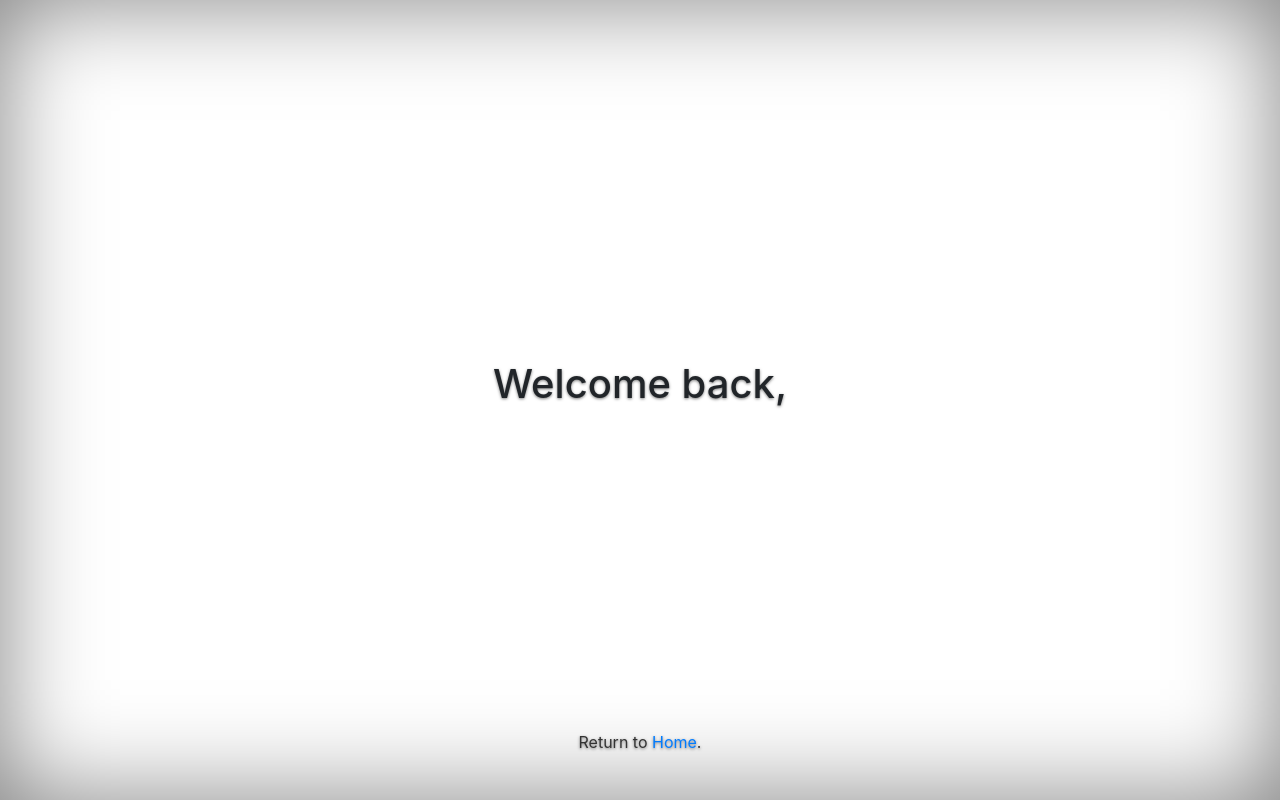
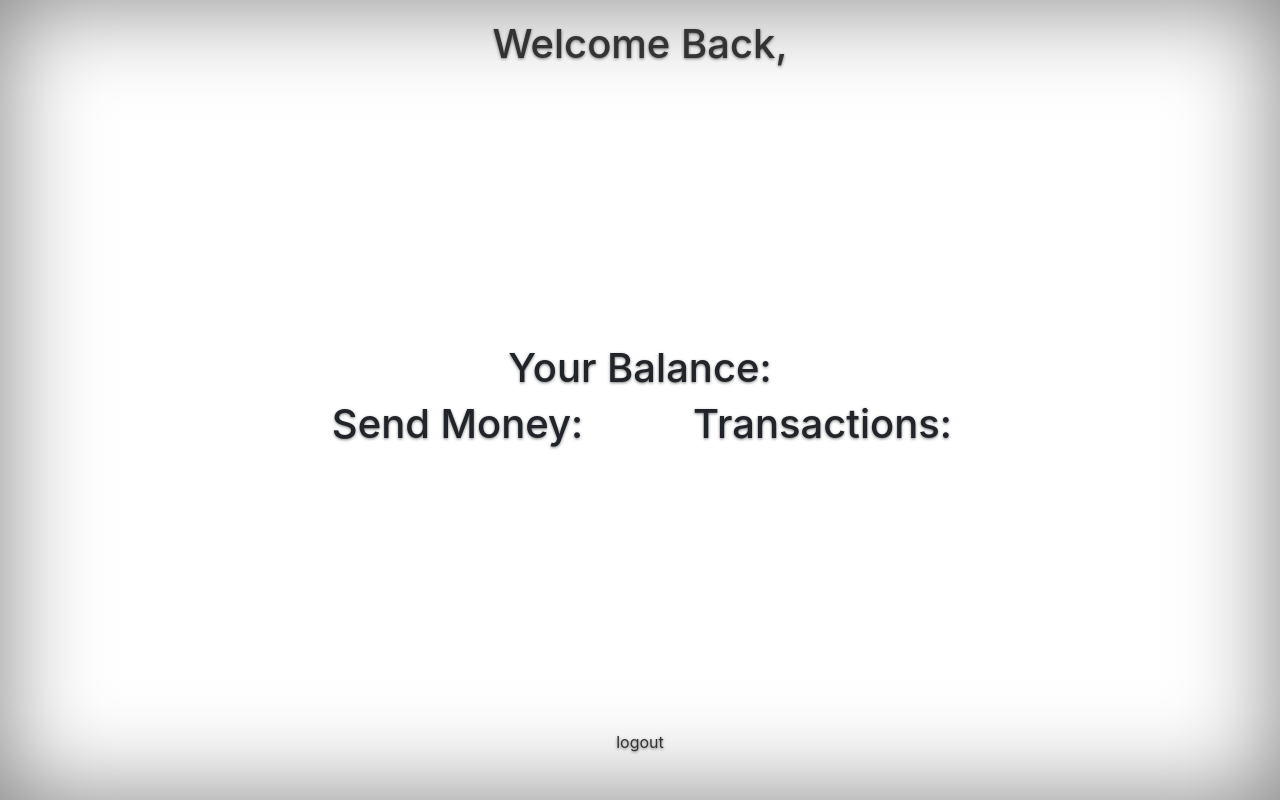
Before and after one commit to littleg13/HackKU2020, a PHP site: page /OAuth2/indexReturn.html in a window 1280 px wide. Run offline with PHP 8.4, Linux system fonts and the light colour scheme.

Commit message:
git add dot

```diff
--- a/WebServer/OAuth2/forHTML.html
+++ b/WebServer/OAuth2/forHTML.html
@@ -27,7 +27,7 @@
 			.then(response => {
             const { username, avatar, id } = response;
             console.log(username);
-            window.location.href = "/?username=" + username + "&avatar=" + avatar + "&id=" + id;
+            window.location.href = "/index.php?username=" + username + "&avatar=" + avatar + "&id=" + id;
 			})
 			.catch(console.error);
 	}
--- a/WebServer/OAuth2/index.php
+++ b/WebServer/OAuth2/index.php
@@ -40,5 +40,5 @@
 }
 
 $conn->close();
-header('');
+header('Location: /indexReturn.html');
 ?>
--- a/WebServer/OAuth2/indexReturn.html
+++ b/WebServer/OAuth2/indexReturn.html
@@ -1,5 +1,4 @@
-<!DOCTYPE html>
-<html>
+<html lang="en">
 <head>
     <meta charset="utf-8">
     <meta http-equiv="X-UA-Compatible" content="IE=edge">
@@ -9,7 +8,6 @@
     <meta name="author" content="Nick, Grady, Cameron, Eric">
 
     <style>
-		/* Links */
 a,
 a:focus,
 a:hover {
@@ -65,6 +63,7 @@
   padding: 30px;
 }
 
+
 /*
  * Cover
  */
@@ -76,12 +75,10 @@
   padding: 10px 20px;
   font-weight: 700;
 }
+
+.masthead,
 .mastfoot {
   color: #333;
-		}
-
-		.rounded-circle {
-			padding: 10px 0px;
 }
 /*
  * Affix and center
@@ -89,13 +86,19 @@
 
 @media (min-width: 768px) {
 
+  .masthead {
+	  position: fixed;
+	  top: 20px;
+  }
   .mastfoot {
     position: fixed;
     bottom: 0;
   }
+  .row,
   .site-wrapper-inner {
     vertical-align: middle; /* Start the vertical centering */
   }
+  .masthead,
   .mastfoot,
   .cover-container {
     width: 100%; /* Must be percentage or pixels for horizontal alignment */
@@ -103,60 +106,45 @@
 }
 
 @media (min-width: 992px) {
+  .masthead,
   .mastfoot,
   .cover-container {
     width: 700px;
   }
 }
 	</style>
+
     <link rel="stylesheet" href="https://stackpath.bootstrapcdn.com/bootstrap/4.1.3/css/bootstrap.min.css" integrity="sha384-MCw98/SFnGE8fJT3GXwEOngsV7Zt27NXFoaoApmYm81iuXoPkFOJwJ8ERdknLPMO" crossorigin="anonymous">
 </head>
+
 <body>
     <div class="site-wrapper">
         <div class="site-wrapper-inner">
           <div class="cover-container">
+			<div class="masthead">
+				<h1 class="cover-heading" id="username_id">Welcome Back, </h1>
+			</div>
             <div class="inner cover">
-			  		<h1 class="cover-heading" id="username_id">Welcome back, </h1>
-              		<img class="rounded-circle" id="user_avatar" src="">
+			  <h1 class="cover-heading" id="balance_id">Your Balance: </h1>
+			</div>
+			<div class="cover-container">
+			  <div class="row">
+				<div class="col-md-6">
+					<h1 class="cover-heading" id="send_id">Send Money: </h1>
+				</div>
+				<div class="col-md-6">
+					<h1 class="cover-heading" id="transaction_id">Transactions: </h1>
+				</div>
+			  </div>
             </div>
             <div class="mastfoot">
               <div class="inner">
-						<p>Return to <a href="../index.html">Home</a>.</p>
+                <p>logout</p>
               </div>
             </div>
           </div>
         </div>
     </div>
-	<script>
-		window.onload = () => {
-            //Get everything after the '#' in the URL
-			const fragment = new URLSearchParams(window.location.hash.slice(1));
-
-            //access_token and token_type are mandatory to discords OAuth2
-			if (fragment.has("access_token")) {
-				const accessToken = fragment.get("access_token");
-				const tokenType   = fragment.get("token_type");
-
-				//Using the 'identity' scope on discord
-				//This returns a User Object!!
-				fetch('https://discordapp.com/api/users/@me', {
-					headers: {
-						authorization: `${tokenType} ${accessToken}`
-					}
-				})
-					.then(res => res.json())
-					.then(response => {
-						const { username, discriminator, avatar, id } = response;
-						document.getElementById('username_id').innerText += ` ${username}`;
-						document.getElementById('user_avatar').src = `https://cdn.discordapp.com/avatars/${id}/${avatar}.jpg`;
-					})
-					.catch(console.error);
-			}
-			else {
-				document.getElementById('login').style.display = 'block';
-			}
-		}
-	</script>
     <script src="https://code.jquery.com/jquery-1.12.4.min.js" integrity="sha384-nvAa0+6Qg9clwYCGGPpDQLVpLNn0fRaROjHqs13t4Ggj3Ez50XnGQqc/r8MhnRDZ" crossorigin="anonymous"></script>
     <script>window.jQuery || document.write('<script src="../../assets/js/vendor/jquery.min.js"><\/script>')</script>
 </body>
```
Lines whose indentation alone changed are shown as unchanged.
